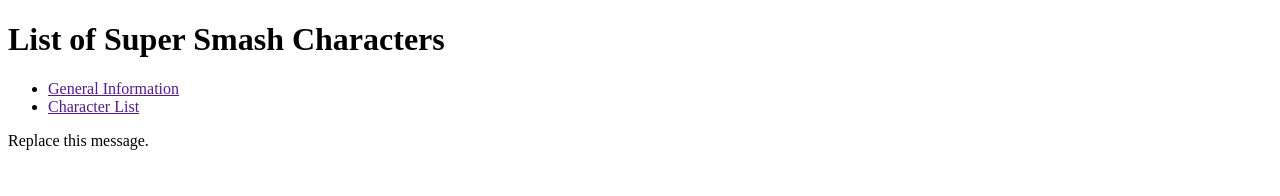
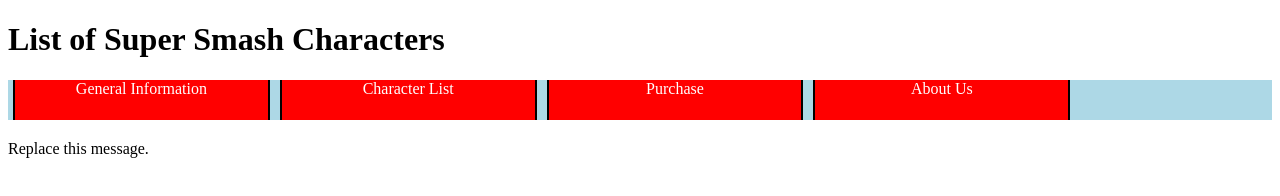
Before and after one commit to lastgitforlife/COMP1536-Lab08, a website: page static/html/index.html in a window 1280 px wide. Drawn offline with nearby package versions, Linux system fonts and the light colour scheme; files whose address does not match are found by name.

Commit message:
Added sticky nav bar

```diff
--- a/static/css/style.css
+++ b/static/css/style.css
@@ -4,7 +4,27 @@
 *******************************************************************************
 ******************************************************************************/
 @media only screen and (min-width: 800px){
+  #mainMenu{
+    width: 100%;
+    height: 40px;
+    top: 0%;
+    display: inline-block;
+    position: sticky;
+    background-color: lightblue;
+  }
 
+  #mainMenu div{
+    float: left;
+    background-color: red;
+    color: white;
+    width: 20%;
+    height: 100%;
+    text-align: center;
+    margin-left: 5px;
+    margin-right: 5px;
+    border-left: 2px solid black;
+    border-right: 2px solid black;
+  }
 }
 
 /******************************************************************************
--- a/static/html/index.html
+++ b/static/html/index.html
@@ -9,10 +9,14 @@
   <body>
     <div id="maindiv">
       <h1> List of Super Smash Characters </h1>
-      <ul id="mainMenu">
-        <li><a id="getInfo" href="">General Information</a></li>
-        <li><a id="getCharacters" href="">Character List</a></li>
-      </ul>
+      <nav>
+        <div id="mainMenu">
+          <a id="getInfo" href=""><div>General Information</div></a>
+          <a id="getCharacters" href=""><div>Character List</div></a>
+          <a id="purchase" href=""><div>Purchase</div></a>
+          <a id="getUs" href=""><div>About Us</div></a>
+        </div>
+      </nav>
       <p id='p1'>Replace this message.</p>
     </div>
     <script src="https://ajax.googleapis.com/ajax/libs/jquery/3.2.1/jquery.min.js"></script>
```
